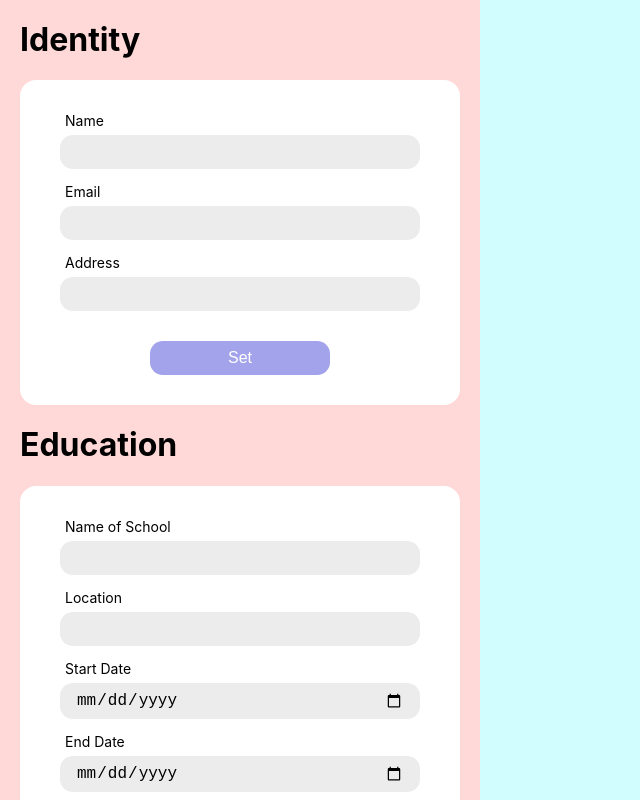
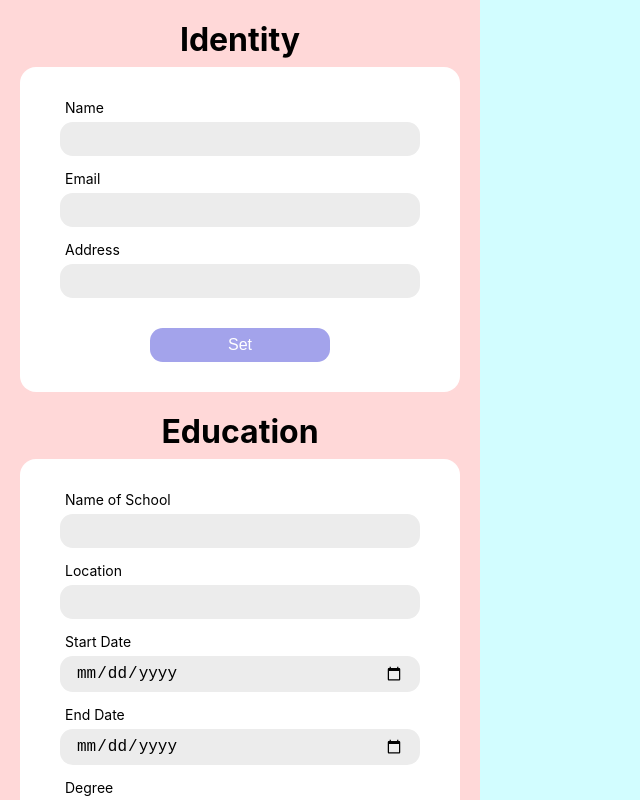
Before and after one commit to John-Jeff/cv-app, a React (Create React App) app: page / in a window 1280 px wide. Shown: the top 800 px of the page, without its empty margins (0-640 px from the left). Built offline with nearby package versions, Linux system fonts and the light colour scheme.

Commit message:
Adjust CVForm headers bottom margin

```diff
--- a/src/styles/CVForm.css
+++ b/src/styles/CVForm.css
@@ -4,7 +4,9 @@
 }
 
 h1 {
+    text-align: center;
     margin-top: 0;
+    margin-bottom: 8px;
 }
 
 .id-sec,
```
